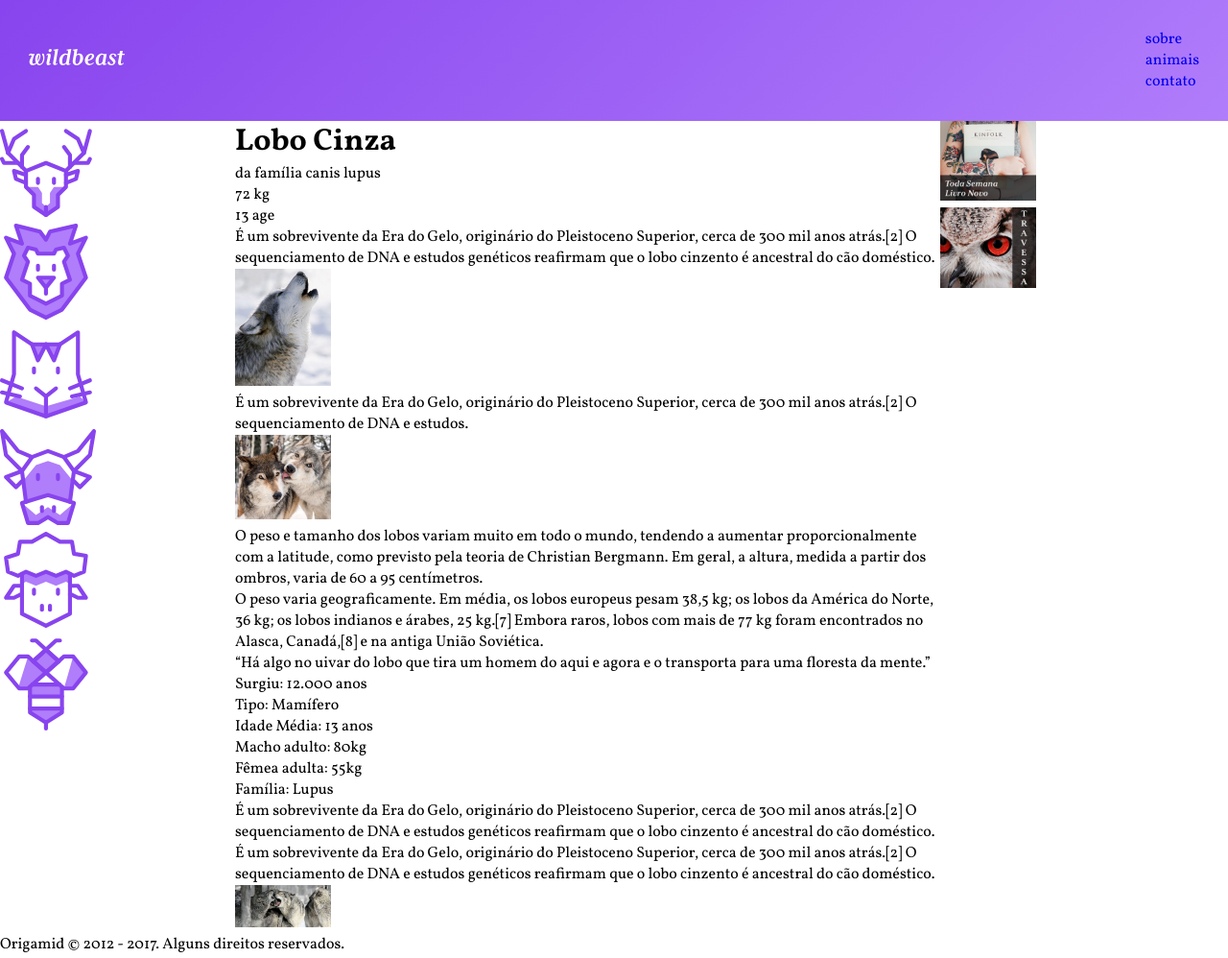
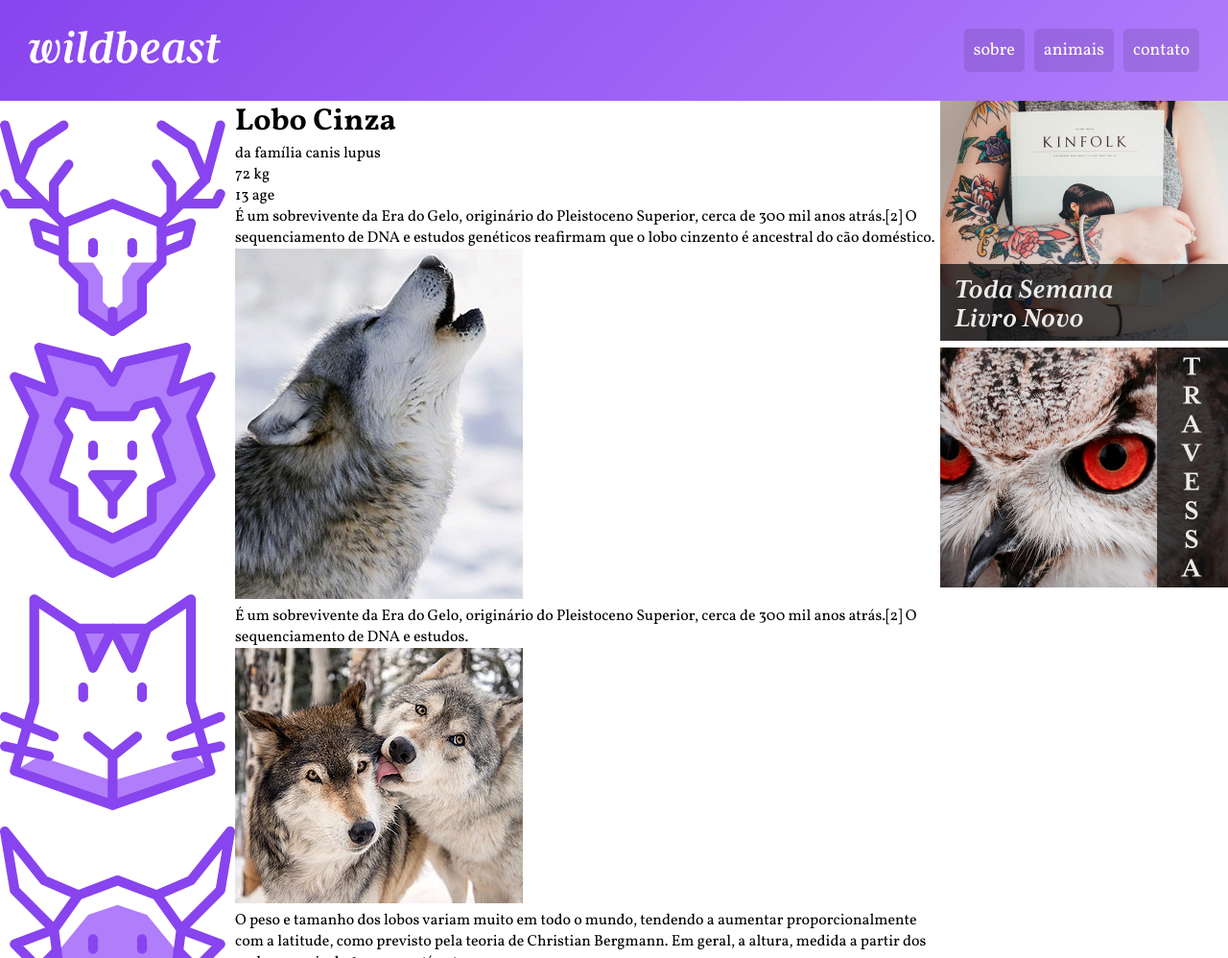
Before and after one commit to victorlucass/Wildbeast, a plain HTML site: page index.html in a window 1280 px wide. Shown: the top 998 px of the page at 96% size. Drawn offline with Linux system fonts and the light colour scheme.

Commit message:
feat: header-layout

```diff
--- a/css/style.css
+++ b/css/style.css
@@ -8,7 +8,7 @@ body {
 }
 
 img {
-    max-width: 100px;
+    max-width: 100%;
 }
 
 
@@ -46,6 +46,29 @@ a {
     max-width: 200px;
 }
 
+.wb-header nav ul {
+    display: flex;
+    flex-wrap: wrap;
+}
+
+.wb-header nav a {
+    display: block;
+    padding: 10px;
+    background: rgb(0,0,0,.1);
+    color: white;
+    font-size: 1.125rem;
+    transition: .1s;
+    border-radius: 5px;
+}
+
+.wb-header nav a:hover{
+    background: rgb(0,0,0,.5);
+}
+
+.wb-header li + li {
+    margin-left: 10px;
+}
+
 .wb-content {
     grid-area: content;
 }
```
